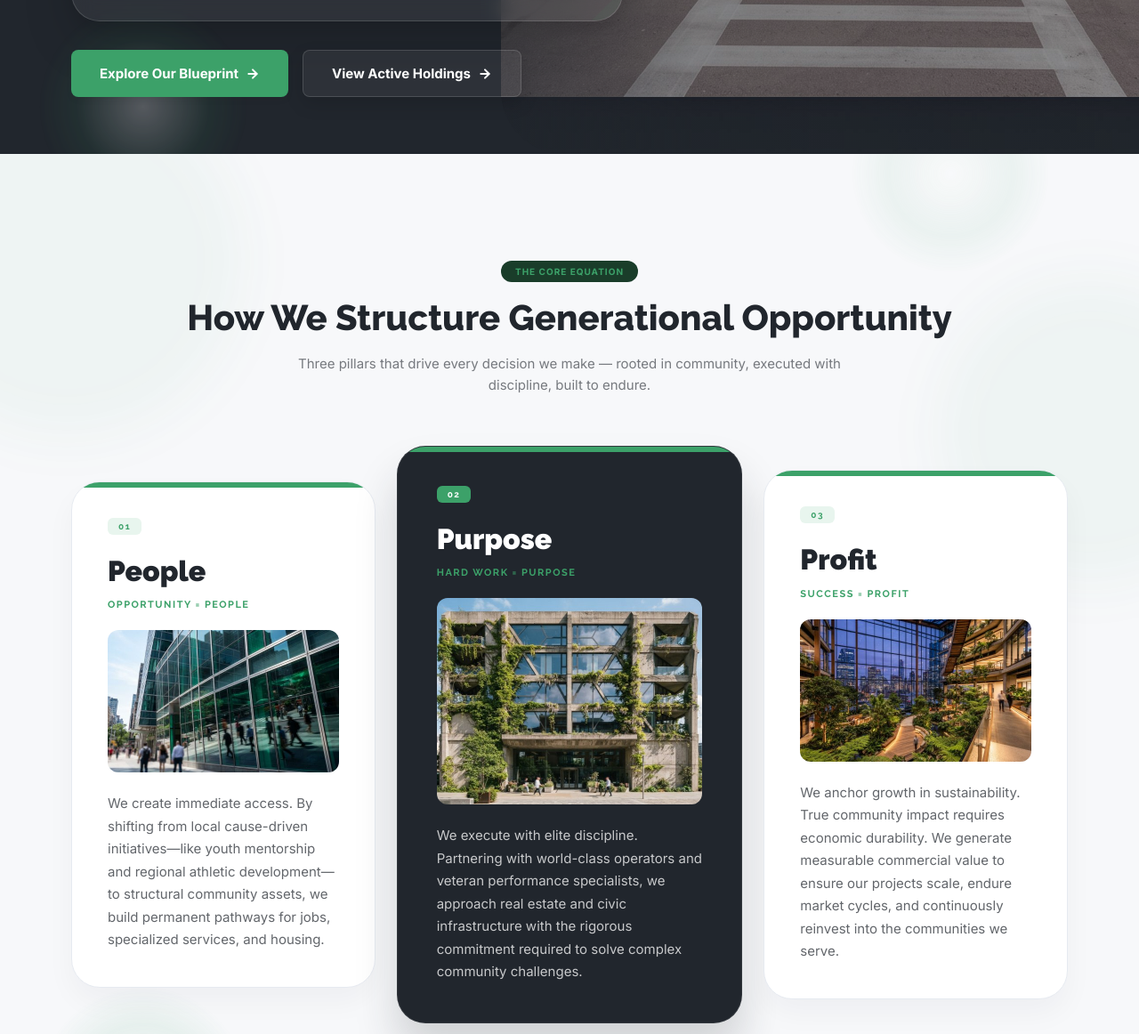
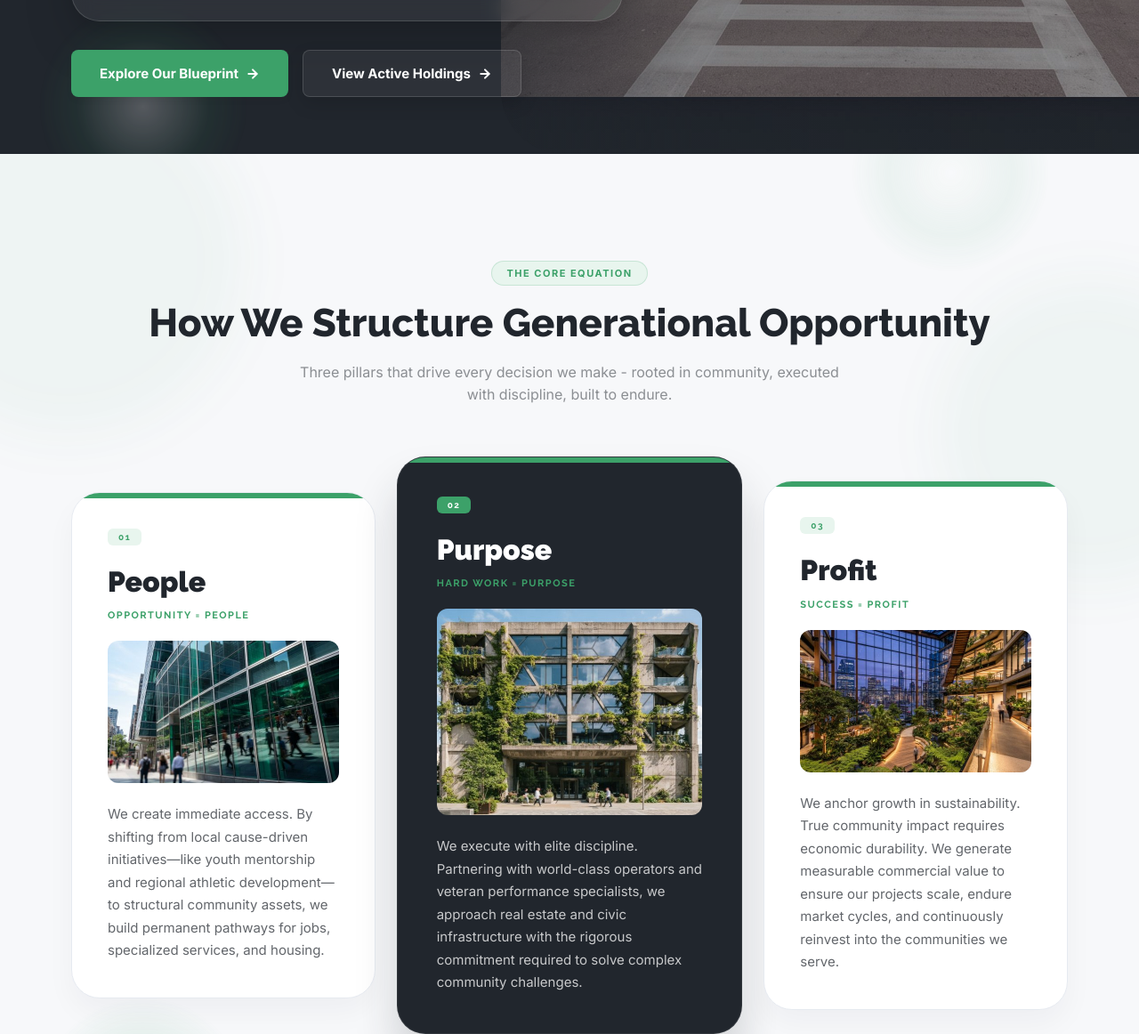
Before and after one commit to jdherbig/herbig-group-website, a plain HTML site: page index.html in a window 1280 px wide. Shown: the part 777-1939 px from the top of the page at 89% size. Drawn offline with Linux system fonts and the light colour scheme; a web font is replaced by a local one.

Commit message:
QA fixes: core-equation tag color, tag/title/sub sizing, hyphen punctuation
- Fixed "The Core Equation" tag: was using the dark-green variant
  (tag--dark) against Figma spec, which calls for the light variant
  on this light-background section
- .tag: font-size 10px->11px, letter-spacing 1px->1.5px to match spec
- .section-title (desktop): 40px->44px to match spec
- .section-sub: font-size 15px->16px, opacity 0.6->0.5 to match spec
- Fixed em-dash -> hyphen in the core-equation section-sub copy to
  match the exact Figma source text

Co-Authored-By: Claude Sonnet 5 <noreply@anthropic.com>
Claude-Session: https://claude.ai/code/session_018Q8Dvo56ZVMbveuvZ1ngfP

```diff
--- a/index.html
+++ b/index.html
@@ -89,9 +89,9 @@
           <div class="specular specular--bl specular--subtle"></div>
         </div>
         <div class="section-heading reveal">
-          <div class="tag tag--dark">The Core Equation</div>
+          <div class="tag tag--light">The Core Equation</div>
           <h2 class="section-title">How We Structure Generational Opportunity</h2>
-          <p class="section-sub">Three pillars that drive every decision we make — rooted in community, executed with discipline, built to endure.</p>
+          <p class="section-sub">Three pillars that drive every decision we make - rooted in community, executed with discipline, built to endure.</p>
         </div>
         <div class="equation-grid">
           <article class="eq-card reveal-stagger">
--- a/styles.css
+++ b/styles.css
@@ -156,8 +156,8 @@ a, button, .btn, .nav-link { touch-action: manipulation; }
   padding: 6px 16px;
   border-radius: 100px;
   font-weight: 700;
-  font-size: 10px;
-  letter-spacing: 1px;
+  font-size: 11px;
+  letter-spacing: 1.5px;
   text-transform: uppercase;
   color: var(--color-green);
   position: relative;
@@ -181,9 +181,9 @@ a, button, .btn, .nav-link { touch-action: manipulation; }
 
 .section-title { font-weight: 800; font-size: 26px; color: var(--color-ink); }
 .section-title--light { color: var(--color-white); }
-@media (min-width: 900px) { .section-title { font-size: 40px; } }
+@media (min-width: 900px) { .section-title { font-size: 44px; } }
 
-.section-sub { font-size: 15px; line-height: 1.6; color: var(--color-ink); opacity: 0.6; max-width: 640px; }
+.section-sub { font-size: 16px; line-height: 1.6; color: var(--color-ink); opacity: 0.5; max-width: 640px; }
 .pillars .section-sub { color: var(--color-white); opacity: 0.7; }
 
 /* Buttons */
```
